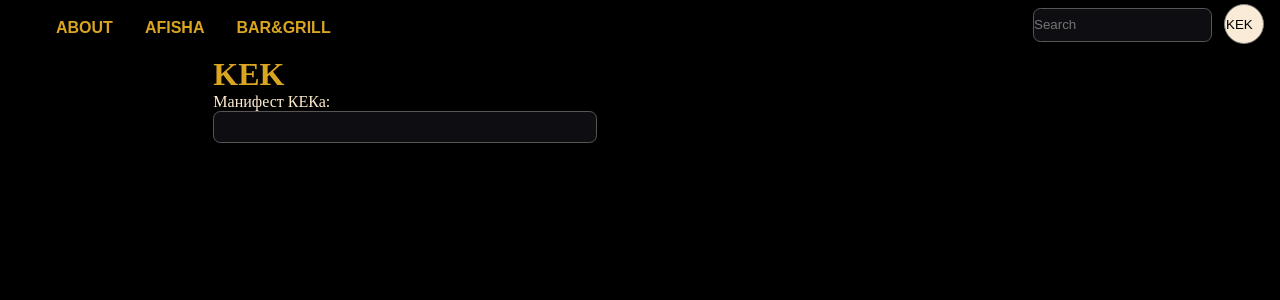
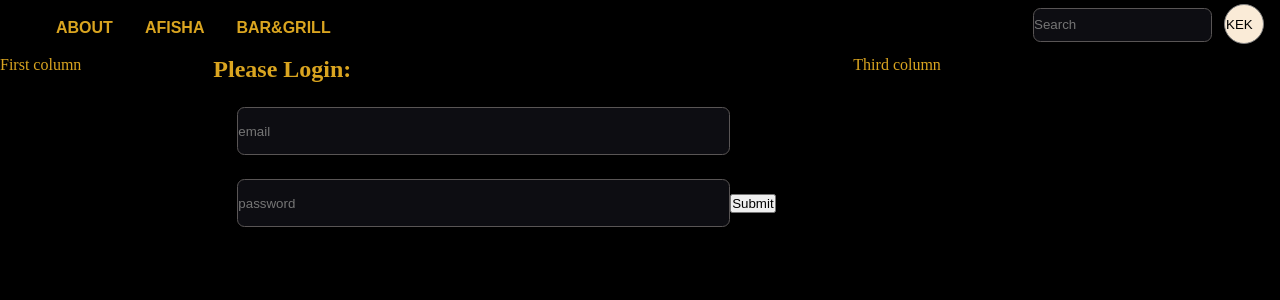
Before and after one commit to ihavelapki/kek-front, a React (Create React App) app: page /login in a window 1280 px wide. Before the commit this address led to /about. Shown: the top 300 px of the page. Built offline with nearby package versions, Linux system fonts and the light colour scheme; a web font is replaced by a local one.

Commit message:
did points 12.1 - 12.6

```diff
--- a/src/features/userblock/index.jsx
+++ b/src/features/userblock/index.jsx
@@ -17,7 +17,7 @@ const Userblock = () => {
                     <Link to="/afisha"><p className="title">user</p></Link>
                     <Link to="/afisha"><p className="title">kek</p></Link>
                     <Link to="/afisha"><p className="title">help</p></Link>
-                    <Link to="/afisha"><p className="title">login</p></Link>
+                    <Link to="/login"><p className="title">login</p></Link>
                 </div>
             </KekModal>
         </div>
--- /dev/null
+++ b/src/pages/LoginPage/index.jsx
@@ -0,0 +1,20 @@
+import React from 'react';
+// import classes from './Login.module.css';
+import Login from '../../widgets/auth/Login';
+
+
+const LoginPage = () => {
+
+    return (
+        <div className='wrapper'>
+            <div className='title'>First column</div>
+            <div>
+                <h2 className='title'>Please Login:</h2>
+                <Login/>
+            </div>
+            <div className='title'>Third column</div>
+        </div>
+    );
+};
+
+export default LoginPage;
--- a/src/shared/router/index.jsx
+++ b/src/shared/router/index.jsx
@@ -4,6 +4,7 @@ import About from "../../pages/About";
 import Afisha from "../../pages/Afisha";
 import FilmPage from '../../pages/FlimPage';
 import BarGrill from '../../pages/BarGrill';
+import LoginPage from '../../pages/LoginPage';
 
 
 
@@ -14,6 +15,7 @@ function KekRouter() {
         <Route exact path="/afisha" element={<Afisha/> } />
         <Route exact path="/afisha/:id" element={<FilmPage/> } />
         <Route path="/bargrill" element={<BarGrill/>} />
+        <Route path="/login" element={<LoginPage/>} />
         <Route path="*" element={<Navigate to="/about" />} />
       </Routes>
   );
--- a/src/shared/ui/KekInput/KekInput.module.css
+++ b/src/shared/ui/KekInput/KekInput.module.css
@@ -1,18 +1,15 @@
 .input {
     box-sizing: border-box;
-    min-height: 32px;
+    min-height: 48px;
     min-width: 120px;
-    width: 60%;
-    /* height: 100%; */
-    /* padding: 16px 12px; */
+    width: 80%;
     background-color: rgb(13, 13, 18);
     border: 1px solid rgb(89, 85, 85);
     border-radius: 1ch;
-    /* margin-top: 12px; */
     outline: none;
-    color:dimgrey
+    color:dimgrey;
+    margin-top: 24px;
 }
-
 
 .input:focus {
     border-radius: 1ch;
--- /dev/null
+++ b/src/widgets/auth/Login/Login.module.css
@@ -0,0 +1,3 @@
+.loginform {
+    padding-left: 24px;
+}
--- /dev/null
+++ b/src/widgets/auth/Login/index.jsx
@@ -0,0 +1,31 @@
+import React, { useCallback, useState } from 'react';
+import classes from './Login.module.css';
+import KekInput from '../../../shared/ui/KekInput';
+
+
+const Login = () => {
+
+    const [email, setEmail] = useState('');
+    const [password, setPassword] = useState('')
+
+    const postLogin = useCallback((e) => {
+        e.preventDefault()
+        console.log(email)
+        console.log(password)
+
+        setEmail('')
+        setPassword('')
+
+
+    }, [email, password]);
+
+    return (
+        <form className={classes.loginform}>
+            <KekInput value={email} onChange={e => setEmail(e.target.value)} type="text" placeholder="email"/>
+            <KekInput value={password} onChange={e => setPassword(e.target.value)} type="password" placeholder="password"/>
+            <button onClick={postLogin}>Submit</button>
+        </form>
+    );
+};
+
+export default Login;
```
Also changed, not shown: 1 other file (tests, documents, lock files or other folders).
